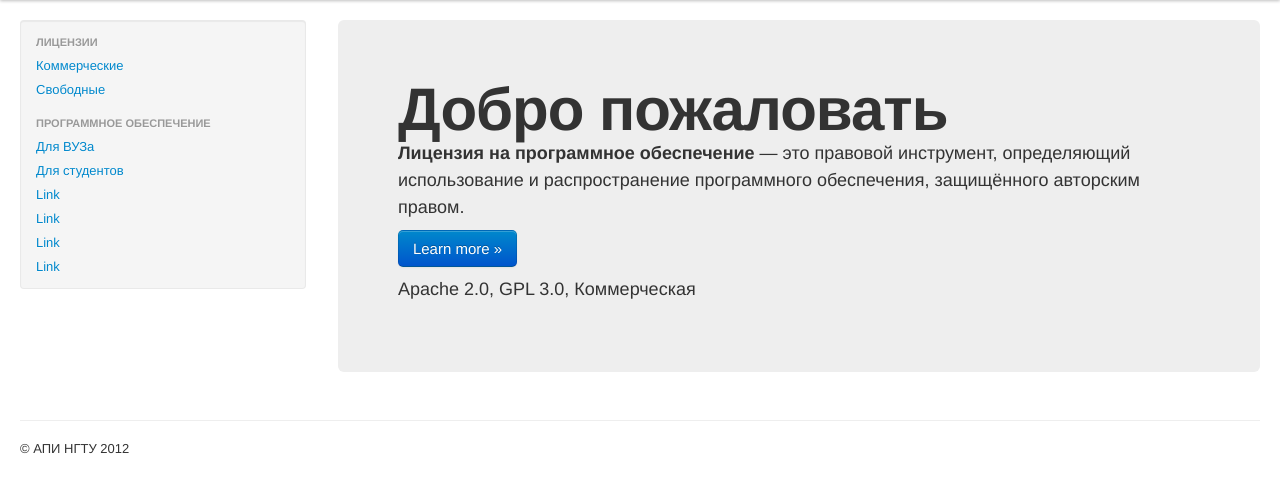
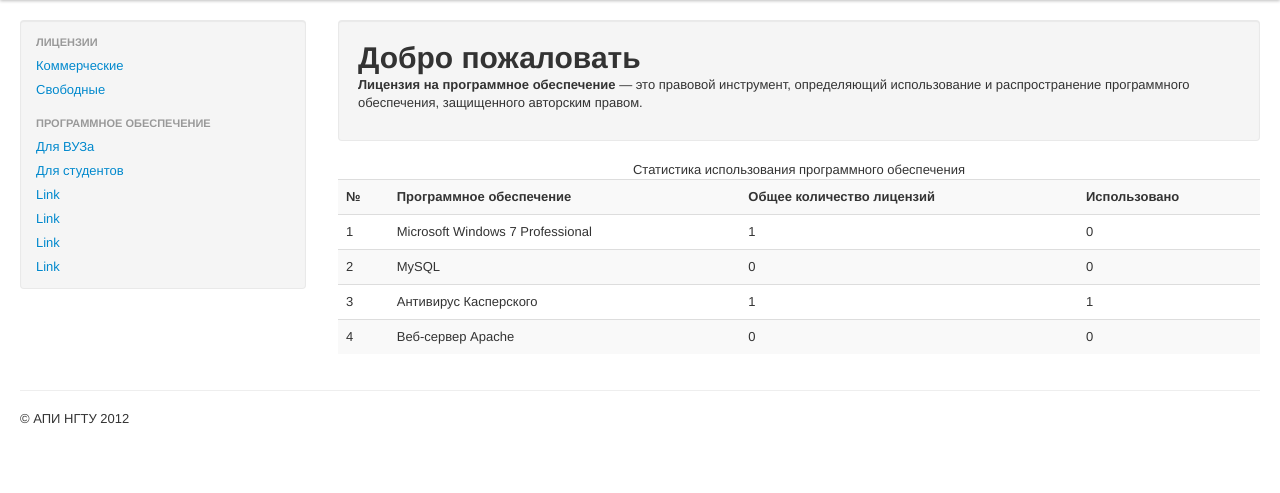
Before and after one commit to z0rr0/licdb, a Django app: page / in a window 1280 px wide. Shown: the part 40-533 px from the top of the page. Run offline with Django 3.2, Linux system fonts and the light colour scheme; data comes from the database, SQL or seed files in the repository; some libraries are stand-ins or nearby versions.

```diff
--- a/main/key/models.py
+++ b/main/key/models.py
@@ -51,6 +51,7 @@ class Key (models.Model):
     attach = models.FileField(verbose_name = u'файл', blank = True, null = True, upload_to = 'keys')
     use = models.BooleanField(verbose_name = u'используется', default = False)
     manyuse = models.PositiveSmallIntegerField(verbose_name = u'множественное использование', default = 0, help_text = u'количество использований, 0 - если нет ограничений')
+    net = models.BooleanField(verbose_name = u'сетевой', default = False, help_text = u'ключ предназначен для сетевого использования')
     date_start = models.DateField(verbose_name = u'начало', help_text = u'дата получения лицензии')
     date_end = models.DateField(verbose_name = u'окончание', blank = True, null = True, help_text = u'дата окончания лицензии')
     comment = models.TextField(verbose_name = u'комментарий', blank = True, null = True)
--- a/main/key/templates/index.html
+++ b/main/key/templates/index.html
@@ -2,12 +2,28 @@
 {% block title %}License DB - Главная{% endblock %}
 
 {% block content %}
-<div class="hero-unit">
+<div class="well container-fluid">
     <h1>Добро пожаловать</h1>
     <p>
-        <strong>Лицензия на программное обеспечение</strong> &mdash; это правовой инструмент, определяющий использование и распространение программного обеспечения, защищённого авторским правом.
+        <strong>Лицензия на программное обеспечение</strong> &mdash; это правовой инструмент, определяющий использование и распространение программного обеспечения, защищенного авторским правом.
     </p>
-    <p><a class="btn btn-primary btn-large">Learn more &raquo;</a></p>
-    <p>{{ output }}</p>
-</div>
+    </div>
+
+    <table class="table table-striped">
+        <caption>Статистика использования программного обеспечения</caption>
+        <tr>
+            <th>№</th>
+            <th>Программное обеспечение</th>
+            <th>Общее количество лицензий</th>
+            <th>Использовано</th>
+        </tr>
+        {% for stat in statistics %}
+            <tr>
+                <td>{{ forloop.counter }}</td>
+                <td>{{ stat.program }}</td>
+                <td>{{ stat.all }}</td>
+                <td>{{ stat.use }}</td>
+            </tr>
+        {% endfor %}
+    </table>
 {% endblock %}
--- a/main/key/views.py
+++ b/main/key/views.py
@@ -5,6 +5,12 @@ from django.template.response import TemplateResponse
 from django.contrib import auth
 
 def index(request, vtemplate):
-    latest_poll_list = License.objects.all().only('name')
-    output = ', '.join([p.name for p in latest_poll_list])
-    return TemplateResponse(request, vtemplate, {'output': output})
+    program = Program.objects.all()
+    stat = []
+    for po in program:
+    	all = Key.objects.filter(program=po)
+    	use = all.filter(use=True)
+    	stat.append({'program': po.name,
+    		'all': all.count(),
+    		'use': use.count()})
+    return TemplateResponse(request, vtemplate, {'statistics': stat})
```
Also changed, not shown: main/key/fixtures/key.json (+1 -1 lines), main/key/migrations/0002_auto__add_field_key_net.py (added).
